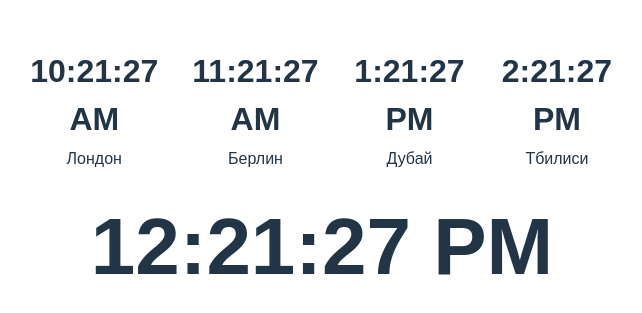
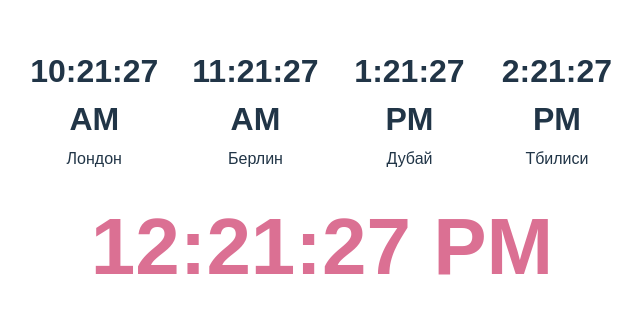
Before and after one commit to zergzorg/calcup, a Vue app: page / in a window 1280 px wide. Shown: the part 279-592 px from the top of the page, without its empty margins (318-960 px from the left). Built offline with nearby package versions, Linux system fonts and the light colour scheme.

Commit message:
color red

```diff
--- a/src/App.vue
+++ b/src/App.vue
@@ -124,6 +124,7 @@ h1 {
 @media (min-width: 1024px) {
   h1 {
     font-size: 5rem;
+    color: palevioletred;
   }
 }
 
```
